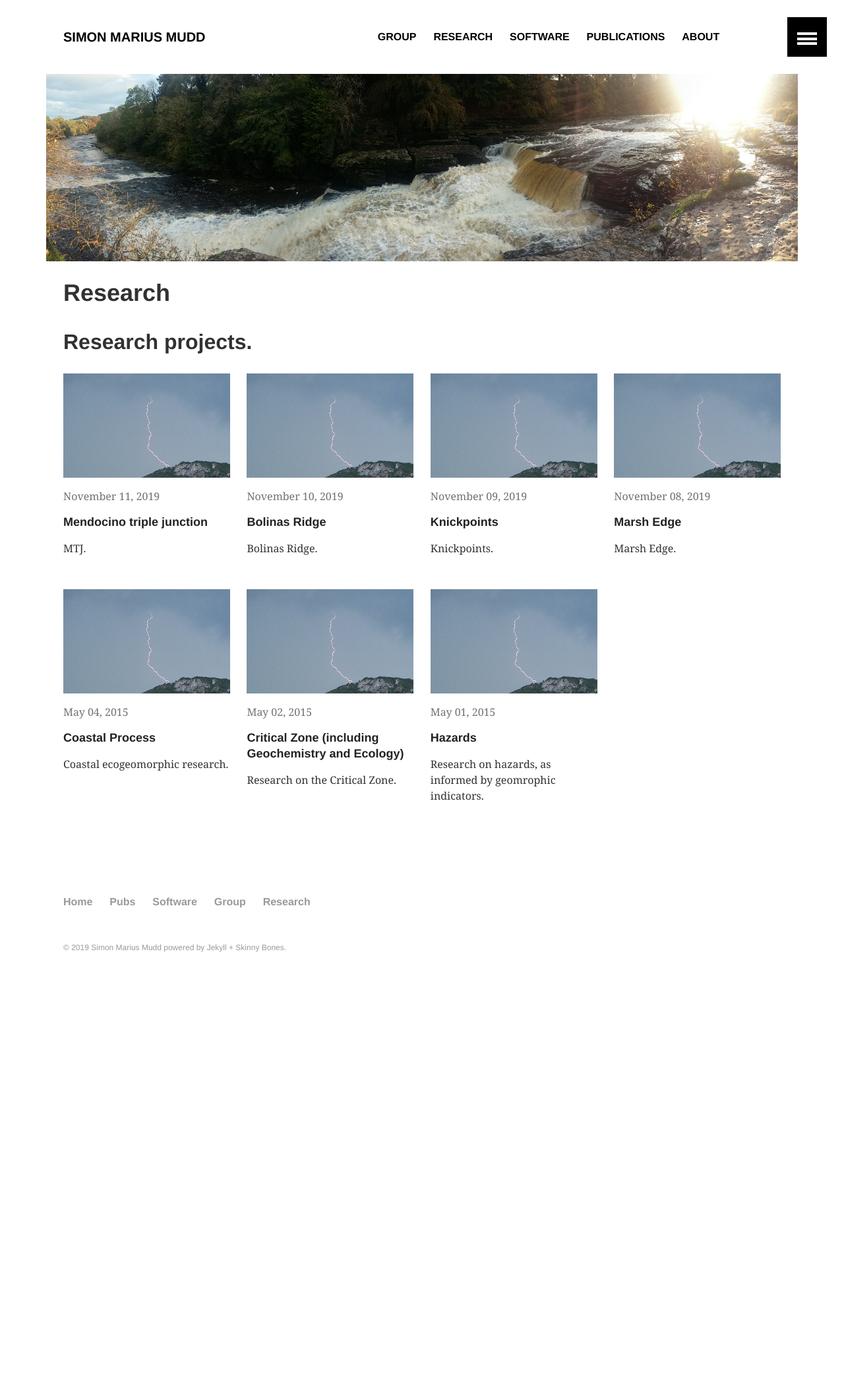
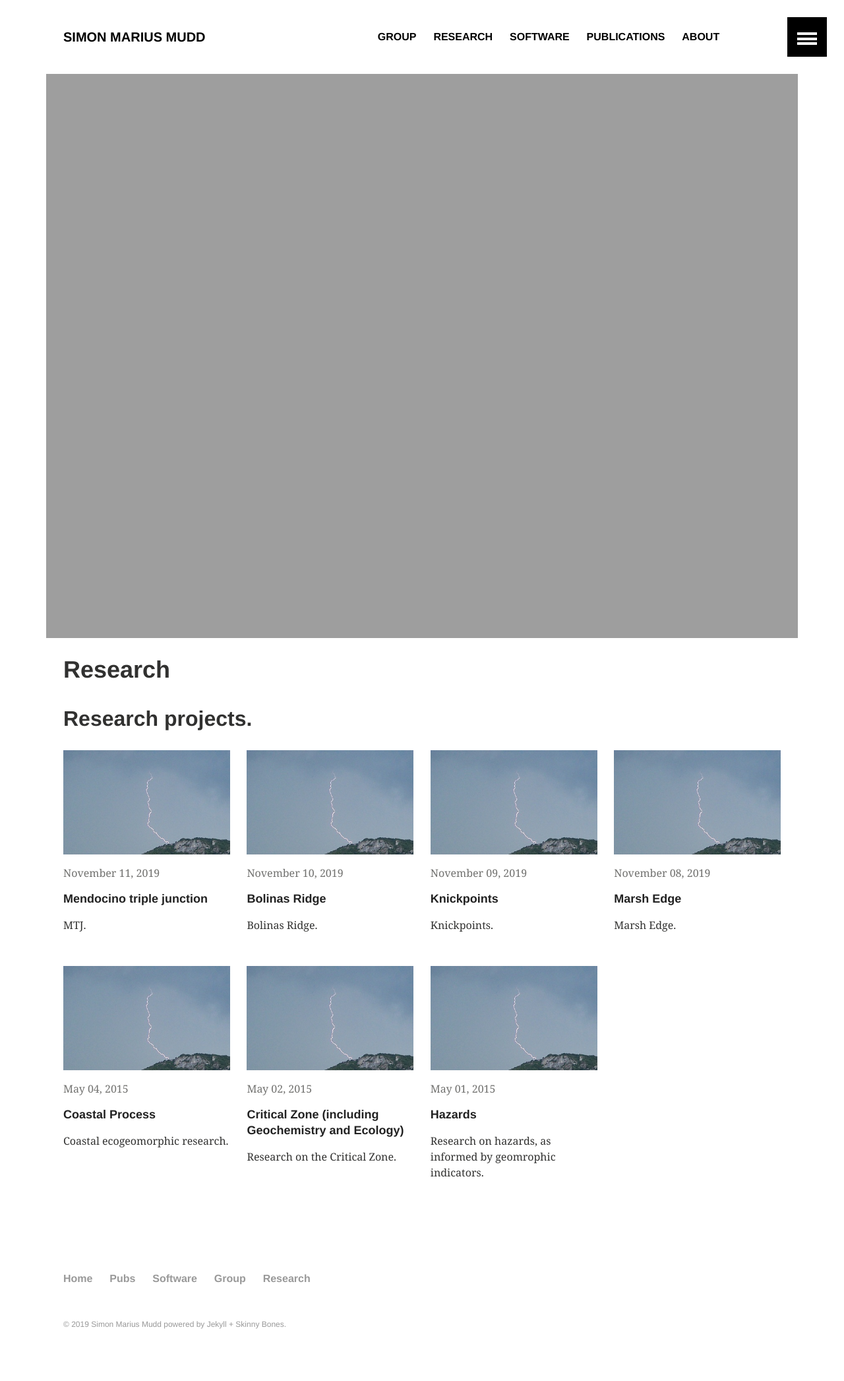
Before and after one commit to simon-m-mudd/simon-m-mudd.github.io, a Jekyll site: the page built from research/index.md, in a window 1280 px wide. Shown: the whole page at 66% size. Built offline with Jekyll 4.4.1, drawn with Linux system fonts in a browser that asks for light colours; before the commit the page ends 1522 px from its top, so only the background shows below that.

Commit message:
Updating an image

```diff
--- a/research/index.md
+++ b/research/index.md
@@ -6,7 +6,7 @@ modified:
 excerpt: "Research projects."
 tags: []
 image:
-  feature: waterfall_panorama.jpg
+  feature: black_mount_banner.jpg
   teaser: ChiFia_400x250.jpg
 ---
 
```
Also changed, not shown: about/index.md (+1 -1 lines).
